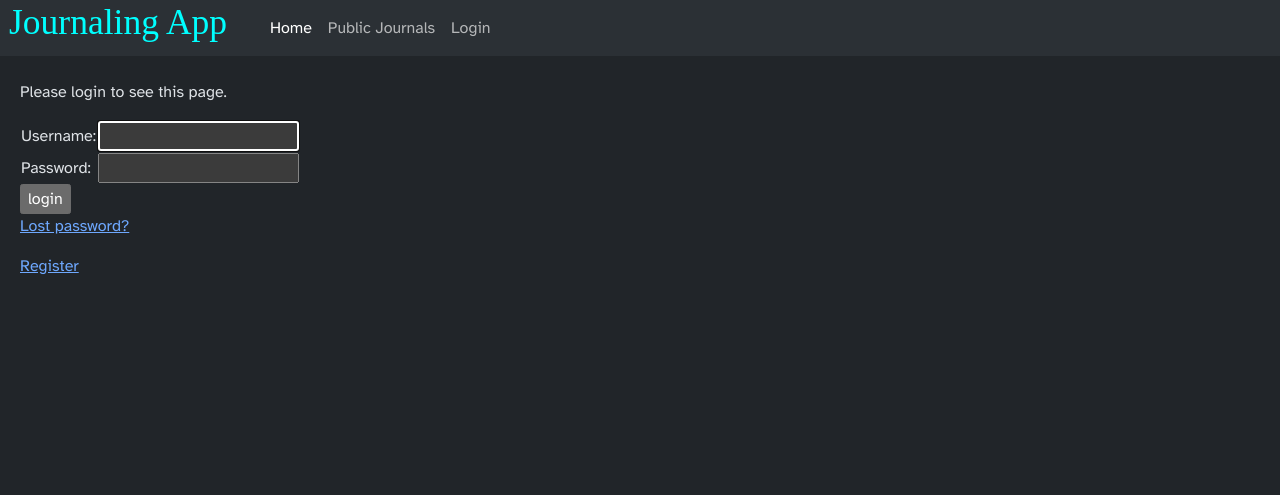
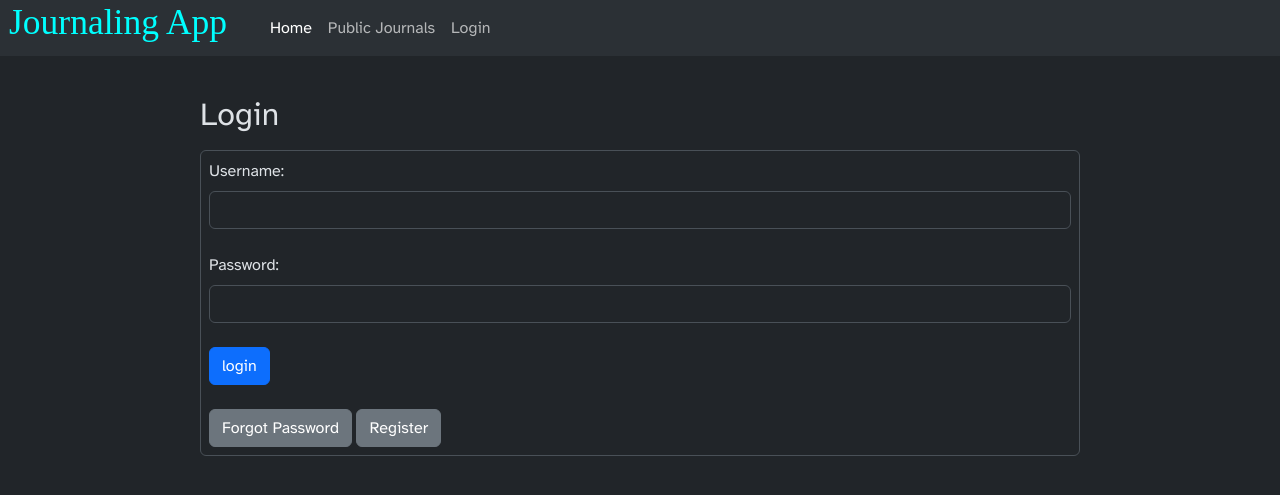
Before and after one commit to wycre/cs3300-journaling, a Django app: page /profile/login/?next=/journal/edit in a window 1280 px wide. Shown: the top 495 px of the page. Run offline with Django 4.2, Linux system fonts and the light colour scheme; some libraries are stand-ins or nearby versions.

Commit message:
update login templates

```diff
--- a/journal_app/templates/registration/login.html
+++ b/journal_app/templates/registration/login.html
@@ -2,43 +2,30 @@
 {% extends 'base_template.html' %}
 
 {% block content %}
-
-  <!-- doesn't work correctly - do not want to do all messages-->
-  {% for message in messages %}
-    <p>{{message}}</p>
-  {% endfor %}
-
+    <h2 class="centered-body-narrow">Login</h2>
+    <div class="container m-4 border rounded p-2 centered-body-narrow">
+        <div>
             {% if form.errors %}
-    <p>Your username and password didn't match. Please try again.</p>
-  {% endif %}
-
-  {% if next %}
-    {% if user.is_authenticated %}
-      <p>Your account doesn't have access to this page. To proceed,
-      please login with an account that has access.</p>
-    {% else %}
-      <p>Please login to see this page.</p>
-    {% endif %}
+                <p class="text-danger">Incorrect username or password.</p>
             {% endif %}
 
             <form method="post" action="{% url 'login' %}">
                 {% csrf_token %}
-    <table>
-      <tr>
-        <td>{{ form.username.label_tag }}</td>
-        <td>{{ form.username }}</td>
-      </tr>
-      <tr>
-        <td>{{ form.password.label_tag }}</td>
-        <td>{{ form.password }}</td>
-      </tr>
-    </table>
-    <input type="submit" value="login">
+
+                <label for="username" class="form-label">Username: </label>
+                <input type="text" id="username" name="username" class="form-control">
+                <br />
+                <label for="password" class="form-label">Password: </label>
+                <input type="password" id="password" name="password" class="form-control">
+                <br />
+                <input type="submit" value="login" class="btn btn-primary">
                 <input type="hidden" name="next" value="{{ next }}">
+                <br /><br />
             </form>
 
             {# Assumes you setup the password_reset view in your URLconf #}
-  <p><a href="{% url 'password_reset' %}">Lost password?</a></p>
-  <p><a href="{% url 'register_page' %}">Register</a></p>
-
+            <a href="{% url 'password_reset' %}" class="btn btn-secondary">Forgot Password</a>
+            <a href="{% url 'register_page' %}" class="btn btn-secondary">Register</a>
+        </div>
+    </div>
 {% endblock %}
--- a/journal_app/views.py
+++ b/journal_app/views.py
@@ -365,8 +365,12 @@
             group = Group.objects.get(name='user')
             user.groups.add(group)
 
+            print(form.errors)
+
             messages.success(request, "Account was created for " + username)
             return redirect('login')
 
+        print(form.errors)
+
     context = {'form': form, "request":request}
     return render(request, 'registration/register.html', context)
--- a/requirements.txt
+++ b/requirements.txt
@@ -3,6 +3,7 @@
 bleach==6.1.0
 certifi==2024.2.2
 charset-normalizer==3.3.2
+coverage==7.5.0
 Django==4.2
 django-appconf==1.0.6
 django-bootstrap5==23.4
```
Also changed, not shown: journal_app/templates/registration/register.html (+34 -7 lines). Lines whose indentation alone changed are shown as unchanged.
